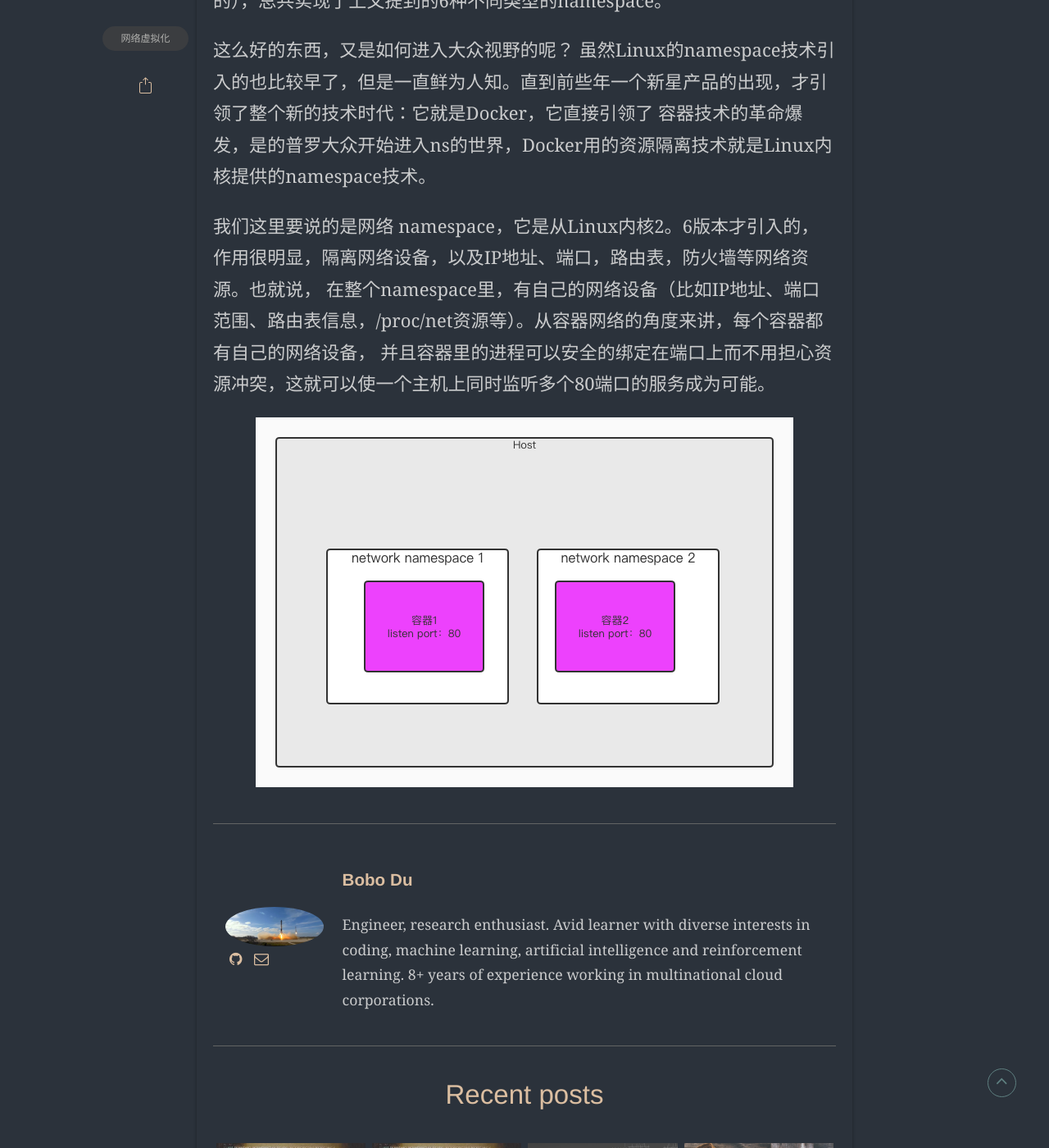
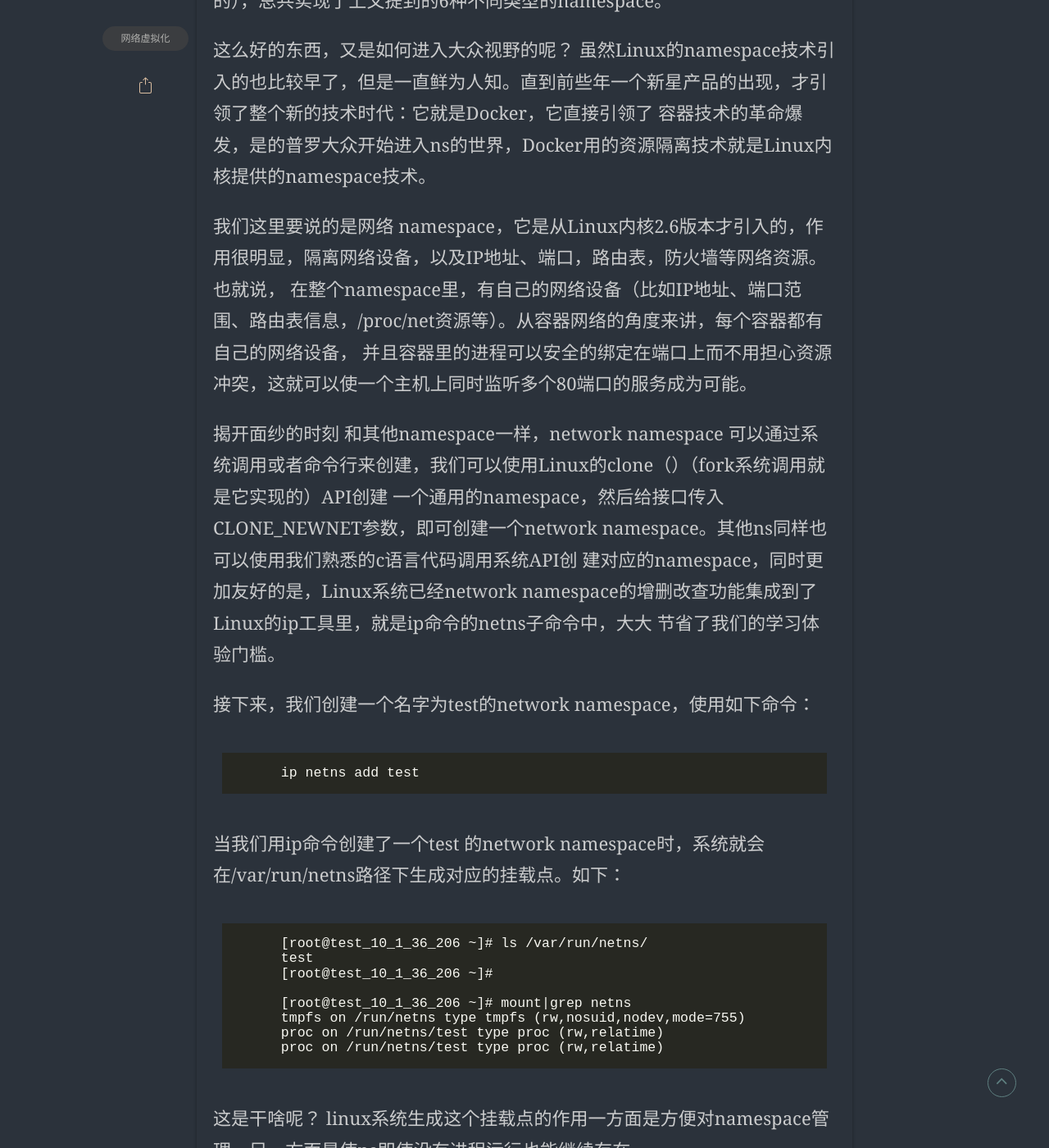
Before and after one commit to dusir/dusir.github.io, a Jekyll site: the page built from _posts/2018-10-07-Linux网络.md, in a window 1280 px wide and 1400 px high, scrolled down 1915 px. Shown: the whole window at 82% size. Built offline with Jekyll 4.4.1, drawn with Linux system fonts in a browser that asks for light colours; some web fonts are replaced; comment, search, counter and statistics services are not loaded; some of the changed text lies outside the part shown.

Commit message:
add ns
Signed-off-by: bobdu <bobdu@tencent.com>

````diff
--- a/_posts/2018-10-07-Linux网络.md
+++ b/_posts/2018-10-07-Linux网络.md
@@ -42,9 +42,73 @@ namespace和user namespace。
 虽然Linux的namespace技术引入的也比较早了，但是一直鲜为人知。直到前些年一个新星产品的出现，才引领了整个新的技术时代：它就是Docker，它直接引领了
 容器技术的革命爆发，是的普罗大众开始进入ns的世界，Docker用的资源隔离技术就是Linux内核提供的namespace技术。
 
-我们这里要说的是网络 namespace，它是从Linux内核2。6版本才引入的，作用很明显，隔离网络设备，以及IP地址、端口，路由表，防火墙等网络资源。也就说，
+我们这里要说的是网络 namespace，它是从Linux内核2.6版本才引入的，作用很明显，隔离网络设备，以及IP地址、端口，路由表，防火墙等网络资源。也就说，
 在整个namespace里，有自己的网络设备（比如IP地址、端口范围、路由表信息，/proc/net资源等）。从容器网络的角度来讲，每个容器都有自己的网络设备，
 并且容器里的进程可以安全的绑定在端口上而不用担心资源冲突，这就可以使一个主机上同时监听多个80端口的服务成为可能。
 
 
+揭开面纱的时刻
+和其他namespace一样，network namespace 可以通过系统调用或者命令行来创建，我们可以使用Linux的clone（）（fork系统调用就是它实现的）API创建
+一个通用的namespace，然后给接口传入CLONE_NEWNET参数，即可创建一个network namespace。其他ns同样也可以使用我们熟悉的c语言代码调用系统API创
+建对应的namespace，同时更加友好的是，Linux系统已经network namespace的增删改查功能集成到了Linux的ip工具里，就是ip命令的netns子命令中，大大
+节省了我们的学习体验门槛。
+
+接下来，我们创建一个名字为test的network namespace，使用如下命令：
+
+```
+    ip netns add test
+```
+
+当我们用ip命令创建了一个test 的network namespace时，系统就会在/var/run/netns路径下生成对应的挂载点。如下：
+
+```
+    [root@test_10_1_36_206 ~]# ls /var/run/netns/
+    test
+    [root@test_10_1_36_206 ~]#
+
+    [root@test_10_1_36_206 ~]# mount|grep netns
+    tmpfs on /run/netns type tmpfs (rw,nosuid,nodev,mode=755)
+    proc on /run/netns/test type proc (rw,relatime)
+    proc on /run/netns/test type proc (rw,relatime)
+```
+
+这是干啥呢？
+linux系统生成这个挂载点的作用一方面是方便对namespace管理，另一方面是使ns即使没有进程运行也能继续存在。
+
+一个network namespace被创建出来了，怎么进去查看呢？
+
+我们使用ip netns exec命令进入，做一些简单的网络查询或者配置工作。
+
+```
+    [root@test_10_1_36_206 ~]# ip netns exec test ip a
+    1: lo: <LOOPBACK> mtu 65536 qdisc noop state DOWN group default qlen 1000
+    link/loopback 00:00:00:00:00:00 brd 00:00:00:00:00:00
+```
+如上所示，我们使用命令进入了这个network namespace查询网络信息。因为目前我们没有任何配置，所以只有一块系统默认的本地回环设备lo，而且还是down
+状态，这个需要手动UP起来。
+
+如果你想看系统中有那些network namespace，可以使用以下命令：
+
+```
+    [root@test_10_11_36_206 ~]# ip netns
+    test
+```
+
+如果你想删除network namespace，可以这样做：
+
+```
+    [root@test_10_1_36_206 ~]# ip netns delete test
+    [root@test_10_1_36_206 ~]#
+```
+
+这里要注意的是，上边的命令实际上并没有删除test这个network namespace，它这只是移除了这个network namespace的挂载点，如下：
+
+```
+    [root@test_10_1_36_206 ~]# mount|grep netns
+    tmpfs on /run/netns type tmpfs (rw,nosuid,nodev,mode=755)
+    看不到test的挂载点了。
+```
+
+只要network namespace里还有进程运行着，network namespace便会一直存在。
+
 ![ns demo](./assets/img/posts/network/ns示意图.jpg)
````
